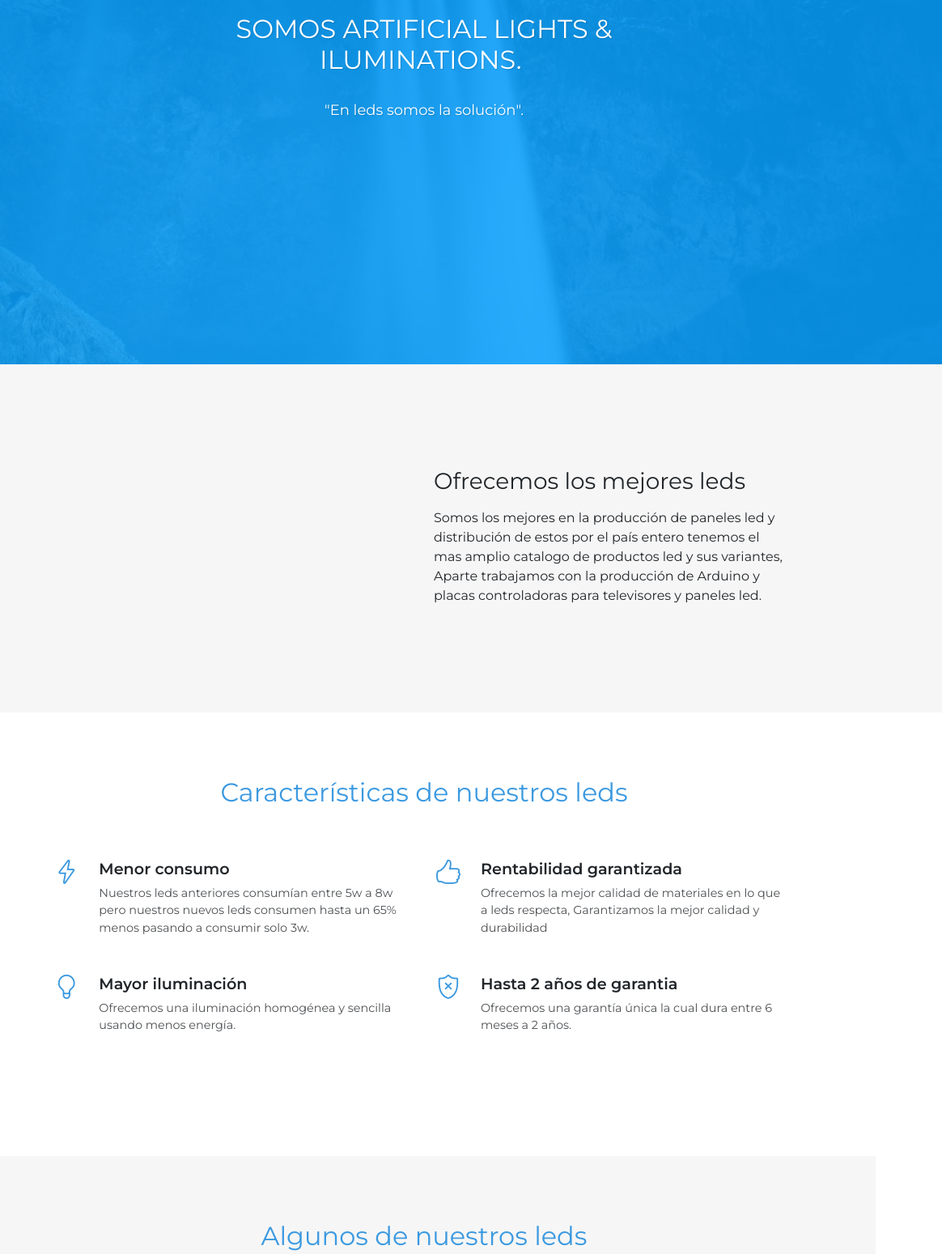
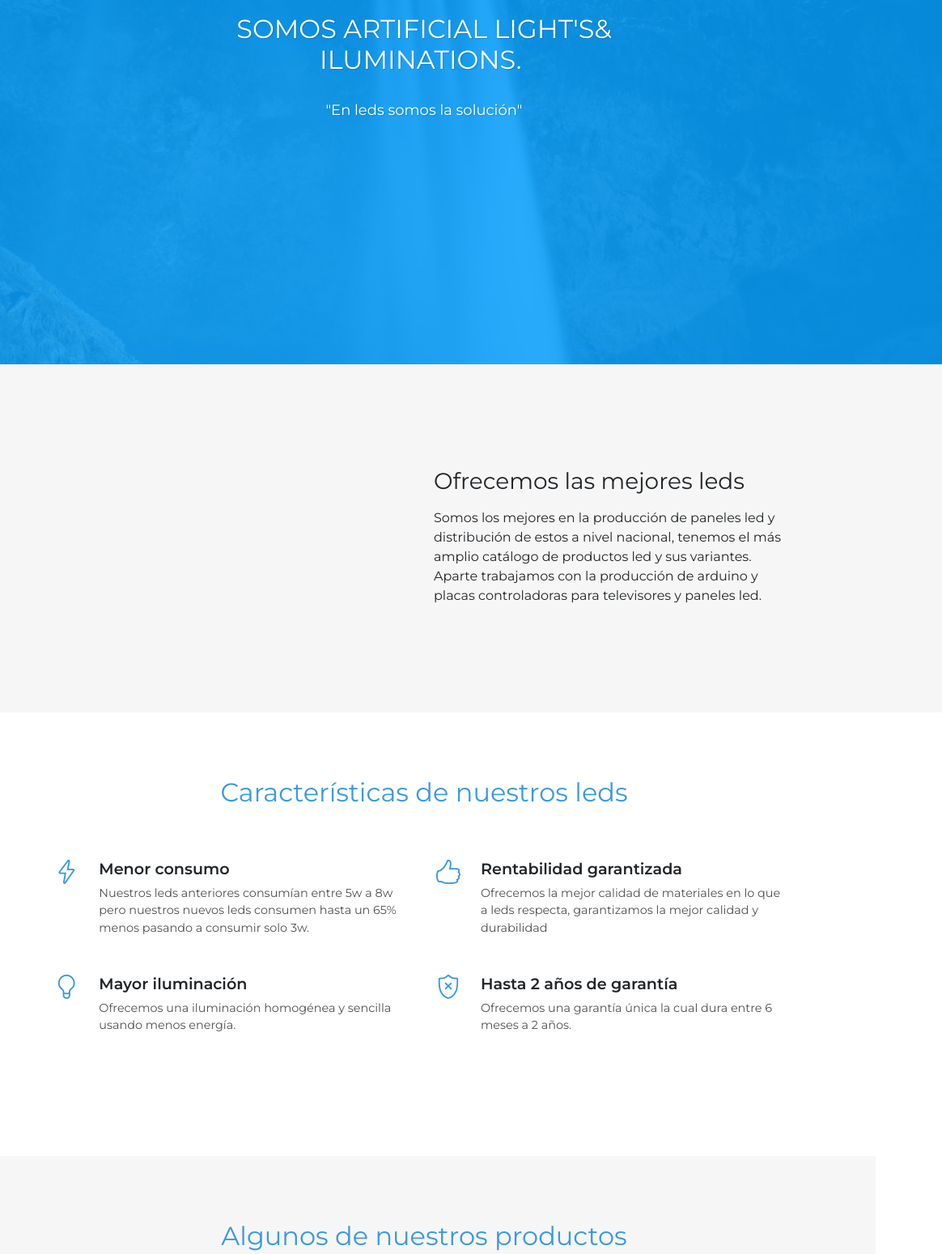
Before and after one commit to 271Y0M311AM0N31L/271Y0, a plain HTML site: page index.html in a window 1280 px wide. Shown: the part 320-1869 px from the top of the page at 81% size, 116-1280 px from the left. Drawn offline with Linux system fonts and the light colour scheme; some packages are replaced by stand-ins of ours; a script that the page names is missing; files whose address does not match are found by name.

Commit message:
Update index.html

```diff
--- a/index.html
+++ b/index.html
@@ -40,8 +40,8 @@
     <main class="page landing-page">
         <section class="clean-block clean-hero" style="background-image: url(&quot;assets/img/tech/image4.jpg&quot;);color: rgba(9, 162, 255, 0.85);padding-top: 4px;margin-top: 10px;">
             <div class="text">
-                <h2>SOMOS ARTIFICIAL LIGHTS &amp; ILUMINATIONS.&nbsp;</h2>
-                <p>"En leds somos la solución".<br><br></p>
+                <h2>SOMOS ARTIFICIAL LIGHT'S&amp; ILUMINATIONS.&nbsp;</h2>
+                <p>"En leds somos la solución"<br><br></p>
             </div>
         </section>
         <section class="clean-block clean-info dark">
@@ -52,9 +52,9 @@
                 <div class="row align-items-center">
                     <div class="col-md-6"><img class="img-thumbnail" src="assets/img/xd2.jpeg"></div>
                     <div class="col-md-6">
-                        <h3>Ofrecemos los mejores leds</h3>
+                        <h3>Ofrecemos las mejores leds</h3>
                         <div class="getting-started-info">
-                            <p style="margin-right: 110px;">Somos los mejores en la producción de paneles led y distribución de estos por el país entero tenemos el mas amplio catalogo de productos led y sus variantes, Aparte trabajamos con la producción de Arduino y placas controladoras para televisores y paneles led.<br></p>
+                            <p style="margin-right: 110px;">Somos los mejores en la producción de paneles led y distribución de estos a nivel nacional, tenemos el más amplio catálogo de productos led y sus variantes. Aparte trabajamos con la producción de arduino y placas controladoras para televisores y paneles led.<br></p>
                         </div>
                     </div>
                 </div>
@@ -72,14 +72,14 @@
                     </div>
                     <div class="col-md-5 feature-box"><i class="icon-like icon"></i>
                         <h4>Rentabilidad garantizada&nbsp;</h4>
-                        <p>Ofrecemos la mejor calidad de materiales en lo que a leds respecta, Garantizamos la mejor calidad y durabilidad&nbsp;</p>
+                        <p>Ofrecemos la mejor calidad de materiales en lo que a leds respecta, garantizamos la mejor calidad y durabilidad&nbsp;</p>
                     </div>
                     <div class="col-md-5 feature-box"><i class="icon-bulb icon"></i>
                         <h4>Mayor iluminación</h4>
                         <p>Ofrecemos una iluminación homogénea y sencilla usando menos energía.</p>
                     </div>
                     <div class="col-md-5 feature-box"><i class="icon-shield icon"></i>
-                        <h4>Hasta 2 años de garantia</h4>
+                        <h4>Hasta 2 años de garantía</h4>
                         <p>Ofrecemos una garantía única la cual dura entre 6 meses a 2 años.</p>
                     </div>
                 </div>
@@ -91,7 +91,7 @@
                     <section class="clean-block slider dark">
                         <div class="container" style="margin-top: -77px;">
                             <div class="block-heading">
-                                <h2 class="text-info">Algunos de nuestros leds</h2>
+                                <h2 class="text-info">Algunos de nuestros productos</h2>
                                 <p></p>
                             </div>
                             <div class="carousel slide" data-bs-ride="carousel" id="carousel-1">
```
